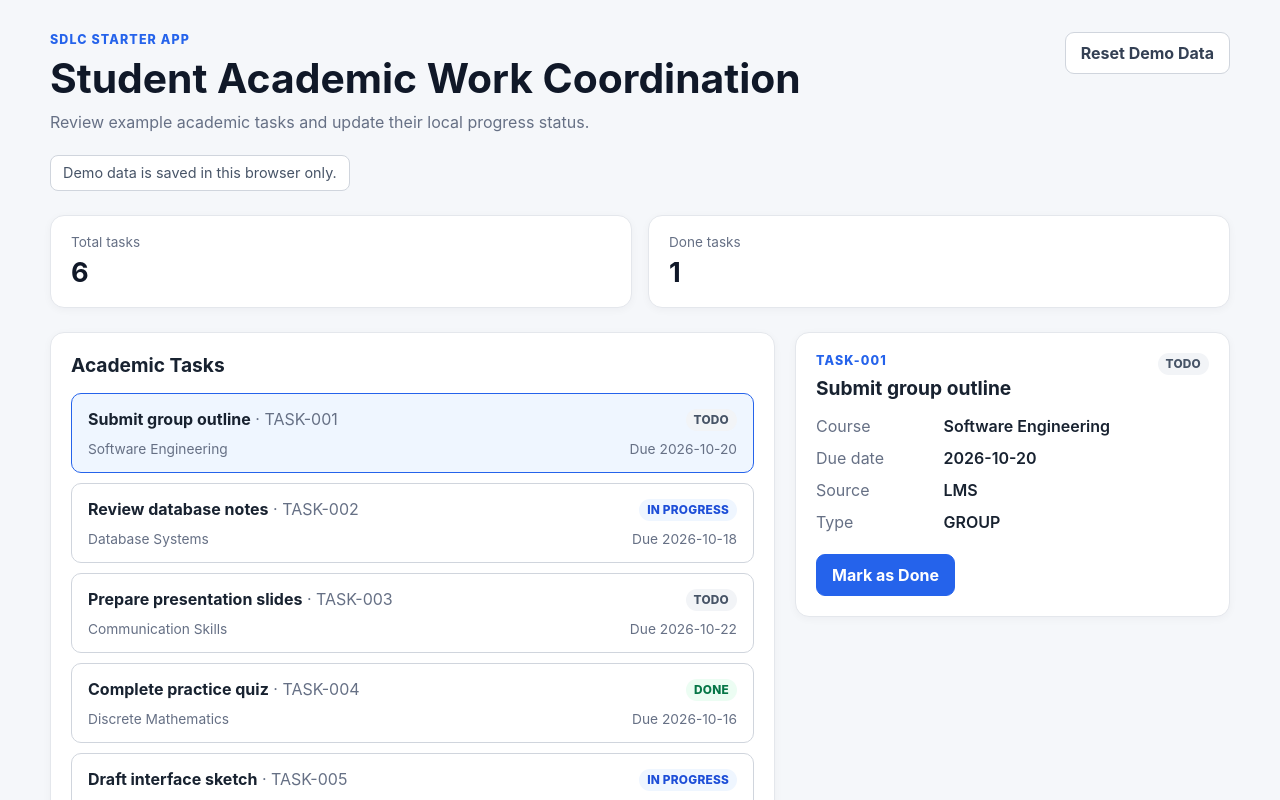
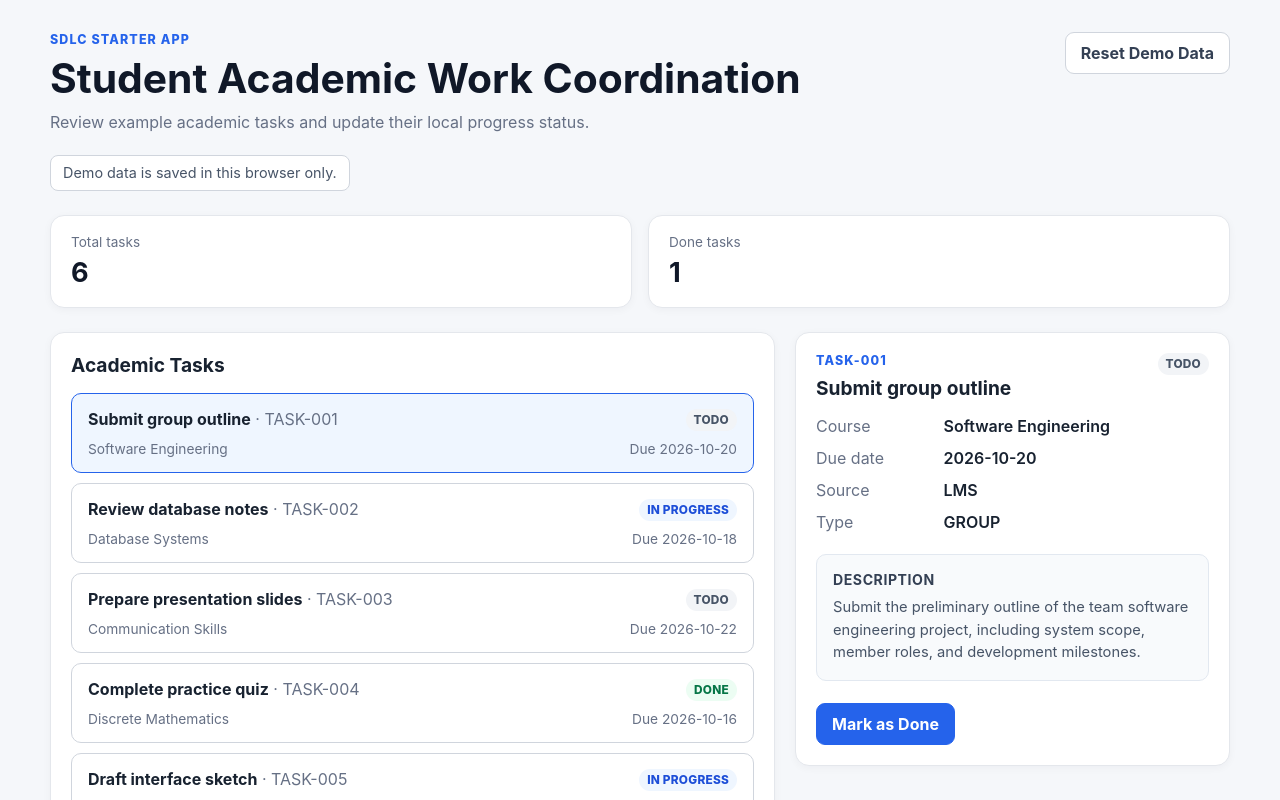
Before and after one commit to muriz-dev/sdlc-group-5, a React (Vite) app: page / in a window 1280 px wide. Shown: the top 800 px of the page. Built offline with nearby package versions, Linux system fonts and the light colour scheme.

Commit message:
nampilin Task Descriptions

```diff
--- a/src/components/TaskDetails.jsx
+++ b/src/components/TaskDetails.jsx
@@ -28,6 +28,11 @@ export default function TaskDetails({ task, onToggleCompletion }) {
         <dd>{task.type}</dd>
       </dl>
 
+      <section className="task-detail-section" aria-label="Task description">
+        <h3>Description</h3>
+        <p className="task-description">{task.description || 'No description provided.'}</p>
+      </section>
+
       <button
         className="primary-button"
         type="button"
--- a/src/data/seed.js
+++ b/src/data/seed.js
@@ -7,6 +7,7 @@ const tasks = [
     source: 'LMS',
     type: 'GROUP',
     status: 'TODO',
+    description: 'Submit the preliminary outline of the team software engineering project, including system scope, member roles, and development milestones.',
   },
   {
     id: 'TASK-002',
@@ -16,6 +17,7 @@ const tasks = [
     source: 'Personal Notes',
     type: 'INDIVIDUAL',
     status: 'IN_PROGRESS',
+    description: 'Review lecture notes on database normalization (1NF to BCNF) and relational algebra query optimization.',
   },
   {
     id: 'TASK-003',
@@ -25,6 +27,7 @@ const tasks = [
     source: 'Class Announcement',
     type: 'GROUP',
     status: 'TODO',
+    description: 'Prepare a 10-minute slide deck summarizing the group communication strategies and case analysis findings.',
   },
   {
     id: 'TASK-004',
@@ -34,6 +37,7 @@ const tasks = [
     source: 'LMS',
     type: 'INDIVIDUAL',
     status: 'DONE',
+    description: 'Complete the online quiz covering set theory, relations, and propositional logic on the LMS.',
   },
   {
     id: 'TASK-005',
@@ -43,6 +47,7 @@ const tasks = [
     source: 'Personal Notes',
     type: 'INDIVIDUAL',
     status: 'IN_PROGRESS',
+    description: 'Draft initial UI wireframes and user interaction flows for the mobile application assignment.',
   },
   {
     id: 'TASK-006',
@@ -52,6 +57,7 @@ const tasks = [
     source: 'Class Announcement',
     type: 'INDIVIDUAL',
     status: 'TODO',
+    description: 'Read textbook chapter 4 on transport layer protocols, socket programming, and TCP flow control.',
   },
 ];
 
--- a/src/styles.css
+++ b/src/styles.css
@@ -257,6 +257,30 @@ h3 {
   font-weight: 600;
 }
 
+.task-detail-section {
+  margin: 0 0 22px;
+  padding: 16px;
+  border-radius: 10px;
+  background: #f8fafc;
+  border: 1px solid #e2e8f0;
+}
+
+.task-detail-section h3 {
+  margin: 0 0 8px;
+  color: #344054;
+  font-size: 0.88rem;
+  font-weight: 700;
+  text-transform: uppercase;
+  letter-spacing: 0.04em;
+}
+
+.task-description {
+  margin: 0;
+  color: #475467;
+  font-size: 0.92rem;
+  line-height: 1.55;
+}
+
 .primary-button,
 .secondary-button {
   min-height: 42px;
```
Also changed, not shown: 1 other file (tests, documents, lock files or other folders).
